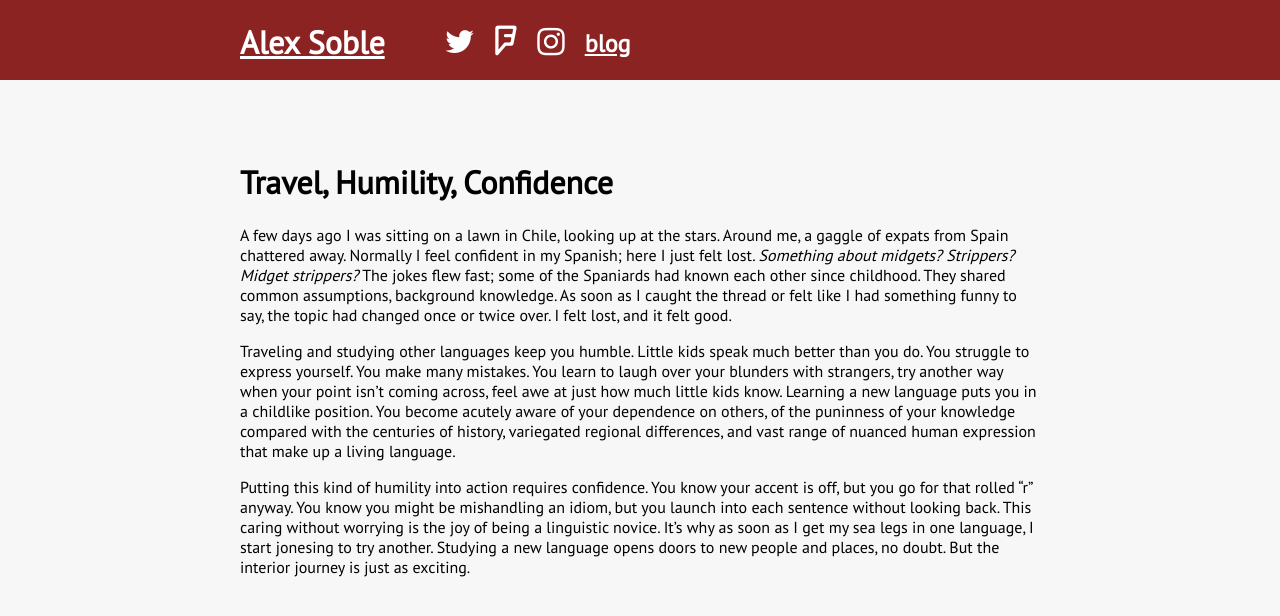
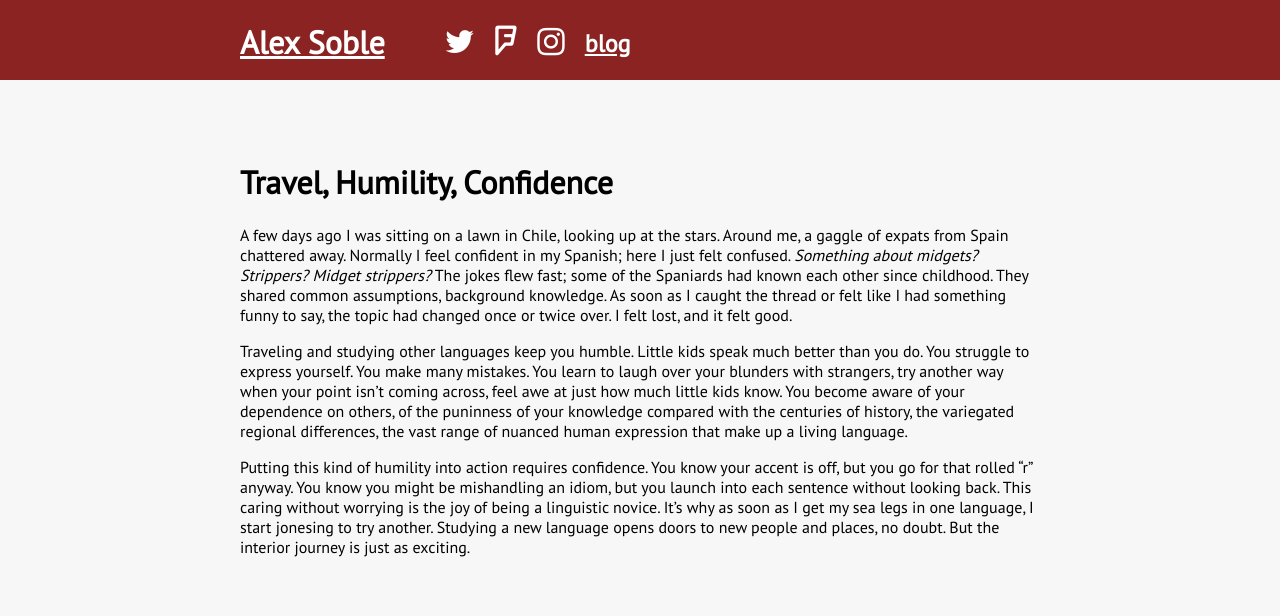
Before and after one commit to alexsoble/alexsoble, a Jekyll site: the page built from _posts/2014-2-23-travel-humility-confidence.md, in a window 1280 px wide. Shown: the top 616 px of the page. Built offline with Jekyll 4.4.1, drawn with Linux system fonts in a browser that asks for light colours; nearby versions of some CDN libraries; comment, search, counter and statistics services are not loaded.

Commit message:
Word tweaks

```diff
--- a/_posts/2014-2-23-travel-humility-confidence.md
+++ b/_posts/2014-2-23-travel-humility-confidence.md
@@ -5,8 +5,8 @@ title: Travel, Humility, Confidence
 Travel, Humility, Confidence
 ================================
 
-A few days ago I was sitting on a lawn in Chile, looking up at the stars. Around me, a gaggle of expats from Spain chattered away. Normally I feel confident in my Spanish; here I just felt lost. _Something about midgets? Strippers? Midget strippers?_ The jokes flew fast; some of the Spaniards had known each other since childhood. They shared common assumptions, background knowledge. As soon as I caught the thread or felt like I had something funny to say, the topic had changed once or twice over. I felt lost, and it felt good.
+A few days ago I was sitting on a lawn in Chile, looking up at the stars. Around me, a gaggle of expats from Spain chattered away. Normally I feel confident in my Spanish; here I just felt confused. _Something about midgets? Strippers? Midget strippers?_ The jokes flew fast; some of the Spaniards had known each other since childhood. They shared common assumptions, background knowledge. As soon as I caught the thread or felt like I had something funny to say, the topic had changed once or twice over. I felt lost, and it felt good.
 
-Traveling and studying other languages keep you humble. Little kids speak much better than you do. You struggle to express yourself. You make many mistakes. You learn to laugh over your blunders with strangers, try another way when your point isn't coming across, feel awe at just how much little kids know. Learning a new language puts you in a childlike position. You become acutely aware of your dependence on others, of the puninness of your knowledge compared with the centuries of history, variegated regional differences, and vast range of nuanced human expression that make up a living language.
+Traveling and studying other languages keep you humble. Little kids speak much better than you do. You struggle to express yourself. You make many mistakes. You learn to laugh over your blunders with strangers, try another way when your point isn't coming across, feel awe at just how much little kids know. You become aware of your dependence on others, of the puninness of your knowledge compared with the centuries of history, the variegated regional differences, the vast range of nuanced human expression that make up a living language.
 
 Putting this kind of humility into action requires confidence. You know your accent is off, but you go for that rolled "r" anyway. You know you might be mishandling an idiom, but you launch into each sentence without looking back. This caring without worrying is the joy of being a linguistic novice. It's why as soon as I get my sea legs in one language, I start jonesing to try another. Studying a new language opens doors to new people and places, no doubt. But the interior journey is just as exciting.
```
